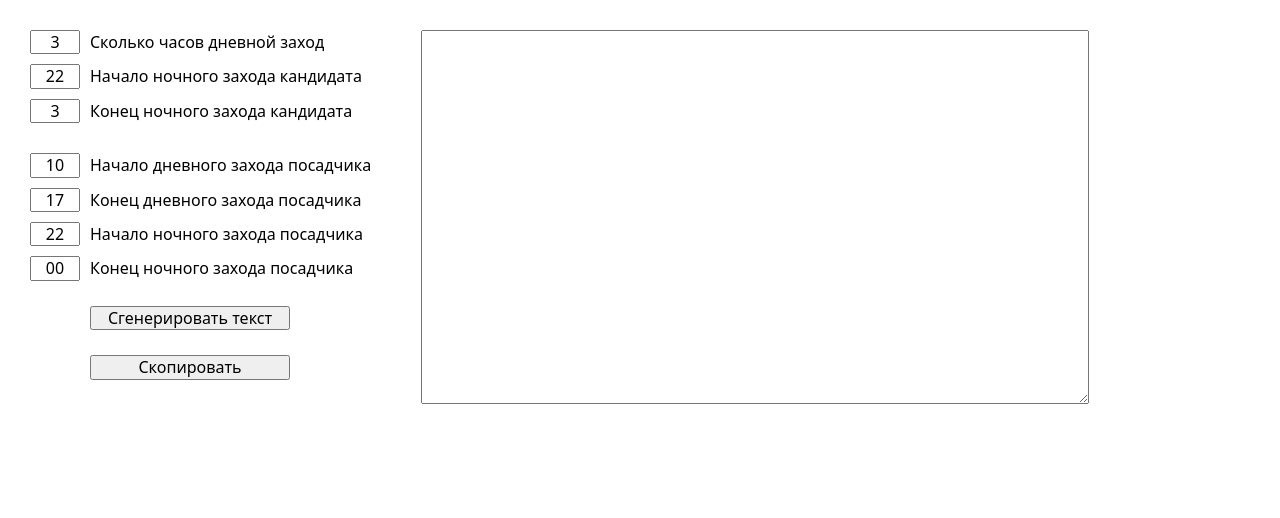
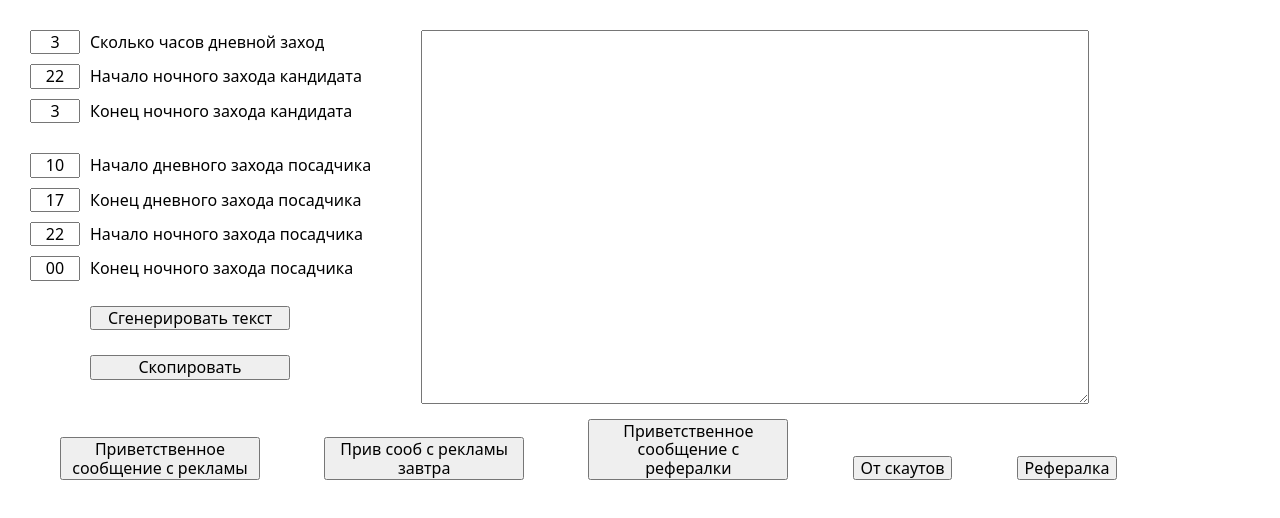
Before and after one commit to 4glamour/work-conditions, a plain HTML site: page index.html in a window 1280 px wide. Drawn offline with nearby package versions, Linux system fonts and the light colour scheme.

Commit message:
Update index.html

```diff
--- a/index.html
+++ b/index.html
@@ -54,6 +54,19 @@
         <textarea name="final-text" cols="70" rows="20"></textarea>
       </form>
     </div>
+    <div class="btns-container">
+      <button type="button" class="button-create-n-copy" data-greet-adv>
+        Приветственное сообщение с рекламы
+      </button>
+      <button type="button" class="button-create-n-copy" data-greet-tomorrow>
+        Прив сооб с рекламы завтра
+      </button>
+      <button type="button" class="button-create-n-copy" data-greet-ref>
+        Приветственное сообщение с рефералки
+      </button>
+      <button type="button" class="button-create-n-copy" data-scout>От скаутов</button>
+      <button type="button" class="button-create-n-copy" data-ref-link>Рефералка</button>
+    </div>
 
     <script src="./script.js" type="module"></script>
   </body>
```
